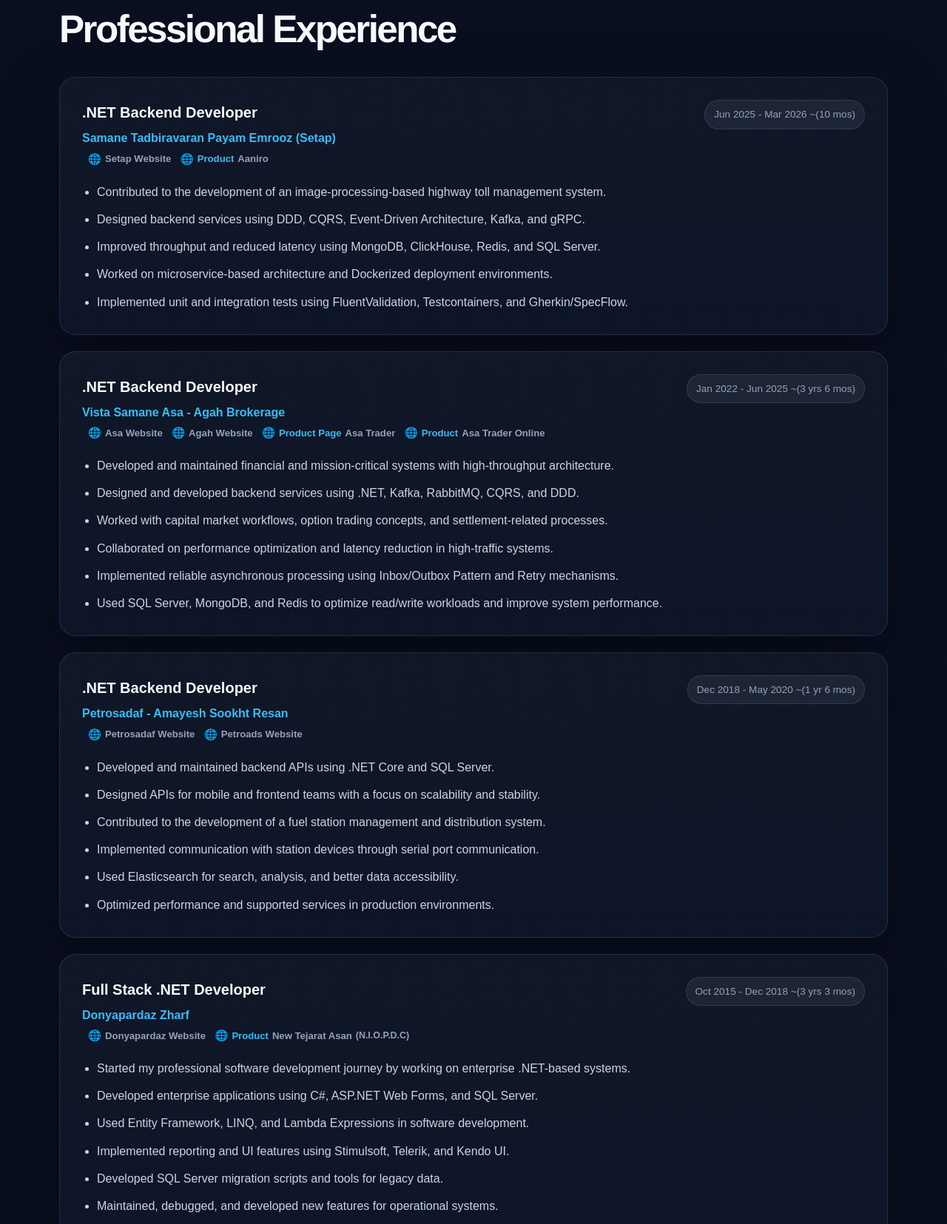
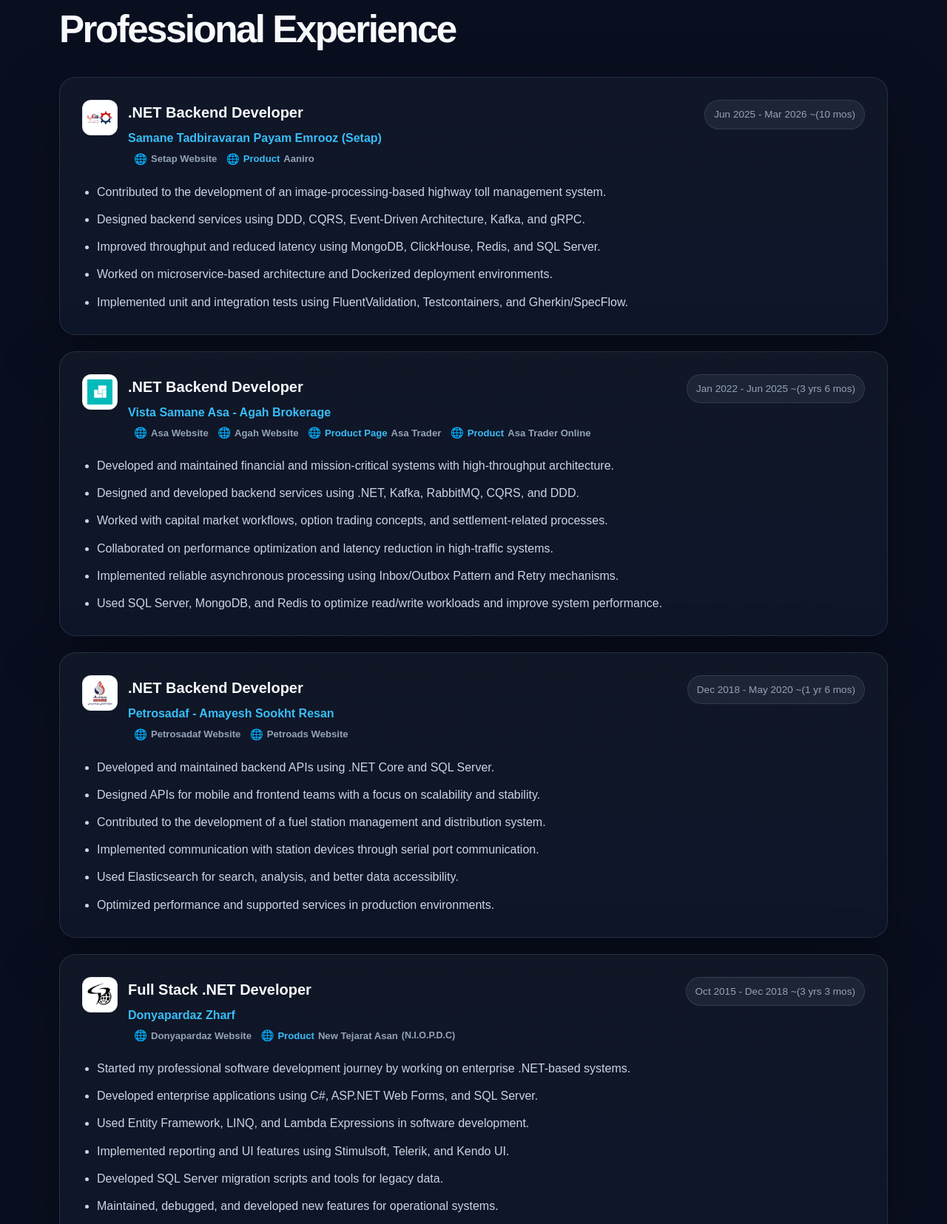
Before and after one commit to amirhossein-tohidi/amirhossein-tohidi.github.io, a plain HTML site: page index.html in a window 1280 px wide. Shown: the part 3362-5017 px from the top of the page at 74% size. Drawn offline with Linux system fonts and the light colour scheme.

Commit message:
feat: update experience section layout in portfolio
- Refactor experience cards to include company logos for better visual appeal.
- Introduce a new layout structure with flexbox for the experience title row.
- Update styles in styles.css to accommodate new design elements.
- Ensure consistent spacing and alignment for company logos and information.

```diff
--- a/assets/css/styles.css
+++ b/assets/css/styles.css
@@ -433,6 +433,35 @@ h2 {
     font-size: 1.25rem;
     margin-bottom: 4px;
 }
+.experience-title-row {
+    display: flex;
+    align-items: flex-start;
+    gap: 14px;
+}
+
+.company-logo {
+    width: 48px;
+    height: 48px;
+    flex: 0 0 48px;
+    display: inline-flex;
+    align-items: center;
+    justify-content: center;
+    background: #ffffff;
+    border: 1px solid rgba(148, 163, 184, 0.22);
+    border-radius: 12px;
+    overflow: hidden;
+}
+
+.company-logo img {
+    width: 100%;
+    height: 100%;
+    object-fit: contain;
+    padding: 6px;
+}
+
+.company-info {
+    min-width: 0;
+}
 
 .company {
     color: var(--primary);
@@ -648,7 +677,15 @@ h2 {
         flex-direction: column;
         gap: 10px;
     }
+    .experience-title-row {
+        gap: 12px;
+    }
 
+    .company-logo {
+        width: 44px;
+        height: 44px;
+        flex-basis: 44px;
+    }
     .date {
         white-space: normal;
     }
--- a/index.html
+++ b/index.html
@@ -259,9 +259,15 @@
             <div class="experience-list">
                 <article class="experience-card">
                     <div class="experience-header">
-                        <div>
+                        <div class="experience-title-row">
+                            <span class="company-logo">
+                                <img src="assets/images/companies/setap.png" alt="Setap logo"/>
+                            </span>
+
+                            <div class="company-info">
                                 <h3>.NET Backend Developer</h3>
                                 <p class="company">Samane Tadbiravaran Payam Emrooz (Setap)</p>
+
                                 <div class="company-links">
                                     <a href="https://setupits.com" target="_blank" rel="noopener noreferrer" class="company-link" aria-label="Setap website">
                                         <span class="company-link-icon">🌐</span>
@@ -272,6 +278,7 @@
                                         <span class="company-link-type">Product</span>
                                         <span>Aaniro</span>
                                     </a>
+                                </div>
                             </div>
                         </div>
                         <span class="date">Jun 2025 - Mar 2026 ~(10 mos)</span>
@@ -288,9 +295,15 @@
 
                 <article class="experience-card">
                     <div class="experience-header">
-                        <div>
+                        <div class="experience-title-row">
+                            <span class="company-logo">
+                                <img src="assets/images/companies/asa.jpg" alt="Asa logo"/>
+                            </span>
+
+                            <div class="company-info">
                                 <h3>.NET Backend Developer</h3>
                                 <p class="company">Vista Samane Asa - Agah Brokerage</p>
+
                                 <div class="company-links">
                                     <a href="https://asax.ir" target="_blank" rel="noopener noreferrer" class="company-link" aria-label="Asa company website">
                                         <span class="company-link-icon">🌐</span>
@@ -312,6 +325,7 @@
                                     </a>
                                 </div>
                             </div>
+                        </div>
                         <span class="date">Jan 2022 - Jun 2025 ~(3 yrs 6 mos)</span>
                     </div>
 
@@ -327,9 +341,15 @@
 
                 <article class="experience-card">
                     <div class="experience-header">
-                        <div>
+                        <div class="experience-title-row">
+                            <span class="company-logo">
+                                <img src="assets/images/companies/petrosadaf.jpg" alt="Petrosadaf logo"/>
+                            </span>
+
+                            <div class="company-info">
                                 <h3>.NET Backend Developer</h3>
                                 <p class="company">Petrosadaf - Amayesh Sookht Resan</p>
+
                                 <div class="company-links">
                                     <a href="https://petrosadafco.com" target="_blank" rel="noopener noreferrer" class="company-link" aria-label="Petrosadaf website">
                                         <span class="company-link-icon">🌐</span>
@@ -339,6 +359,7 @@
                                         <span class="company-link-icon">🌐</span>
                                         <span>Petroads Website</span>
                                     </a>
+                                </div>
                             </div>
                         </div>
                         <span class="date">Dec 2018 - May 2020 ~(1 yr 6 mos)</span>
@@ -356,9 +377,15 @@
 
                 <article class="experience-card">
                     <div class="experience-header">
-                        <div>
+                        <div class="experience-title-row">
+                            <span class="company-logo">
+                                <img src="assets/images/companies/donyapardaz.jpg" alt="Donyapardaz logo"/>
+                            </span>
+
+                            <div class="company-info">
                                 <h3>Full Stack .NET Developer</h3>
                                 <p class="company">Donyapardaz Zharf</p>
+
                                 <div class="company-links">
                                     <a href="https://www.donyapardaz.com" target="_blank" rel="noopener noreferrer" class="company-link" aria-label="Donyapardaz website">
                                         <span class="company-link-icon">🌐</span>
@@ -370,6 +397,7 @@
                                         <span>New Tejarat Asan</span>
                                         <span class="company-link-meta">(N.I.O.P.D.C)</span>
                                     </a>
+                                </div>
                             </div>
                         </div>
                         <span class="date">Oct 2015 - Dec 2018 ~(3 yrs 3 mos)</span>
@@ -396,11 +424,16 @@
             <div class="experience-list">
                 <article class="experience-card">
                     <div class="experience-header">
-                        <div>
+                        <div class="experience-title-row">
+                        <span class="company-logo">
+                            <img src="assets/images/companies/university.jpg" alt="Islamic Azad University logo"/>
+                        </span>
+                            <div class="company-info">
                                 <h3>Bachelor's Degree in Software Technology Engineering</h3>
                                 <p class="company">Islamic Azad University, Tehran</p>
                             </div>
-                        <span class="date">Sep 2016 - Jan 2019</span>
+                        </div>
+                        <span class="date">Sep 2016 - Jan 2019 · 6 semesters incl. prerequisites</span>
                     </div>
 
                     <ul>
```
Also changed, not shown: assets/images/companies/asa.jpg (added), assets/images/companies/donyapardaz.jpg (added), assets/images/companies/petrosadaf.jpg (added), assets/images/companies/setap.png (added), assets/images/companies/university.jpg (added). Lines whose indentation alone changed are shown as unchanged.
